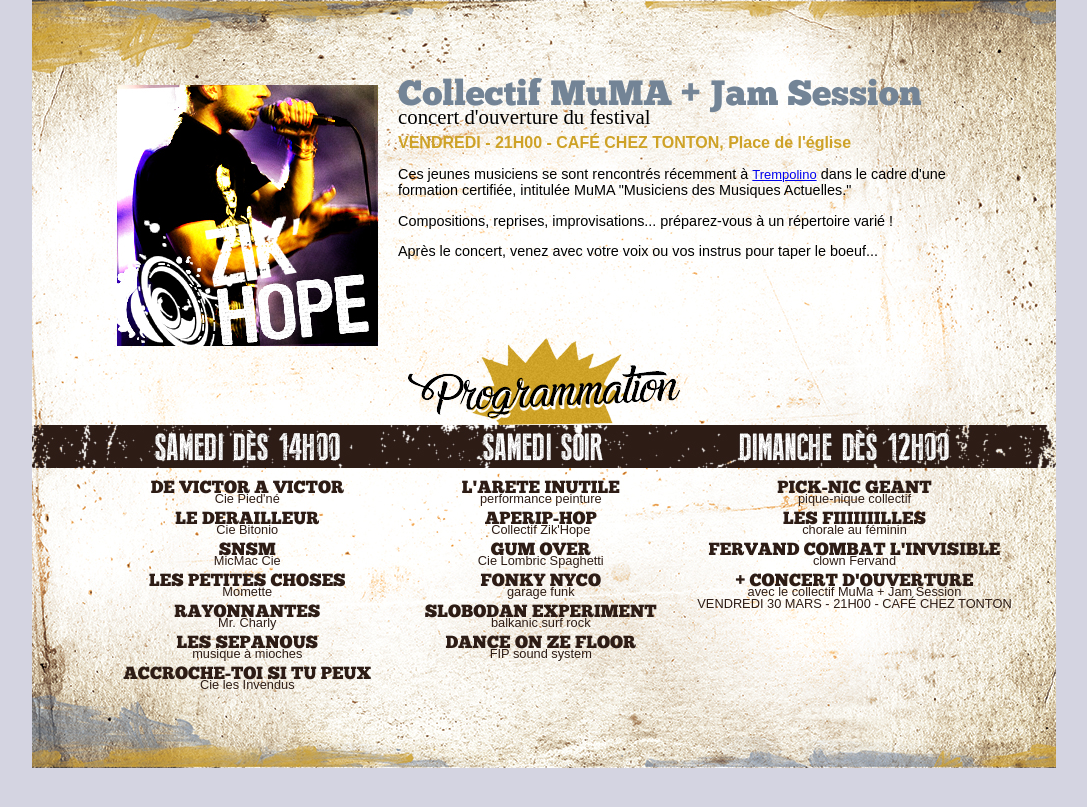
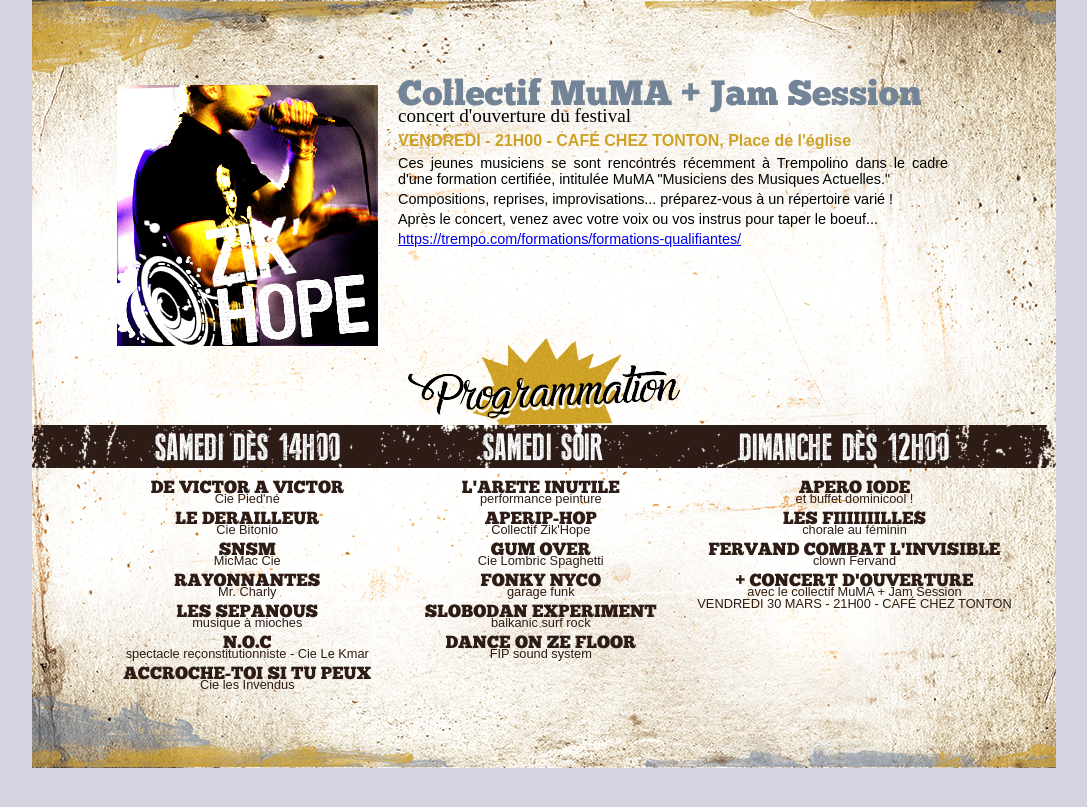
Before and after one commit to air1bzz/festifip, a Jekyll site: the page built from prog.html, in a window 1280 px wide. Shown: the top 807 px of the page, without its empty margins (96-1183 px from the left). Built offline with Jekyll 4.4.1, drawn with Linux system fonts in a browser that asks for light colours; part of the change alters nothing that is shown.

Commit message:
Improve prog page

```diff
--- a/_includes/head.html
+++ b/_includes/head.html
@@ -12,7 +12,9 @@
   {% seo %}
   <link rel="stylesheet" href="{{ "/assets/css/style.css" | relative_url }}">
   <link rel="alternate" type="application/rss+xml" title="{{ site.title | escape }}" href="{{ "/feed.xml" | relative_url }}">
+  <script type="text/javascript" src="{{ "/assets/js/prog_main.js" | relative_url }}">
 
+  </script>
   {% if jekyll.environment == 'production' and site.google_analytics %}
     {% include google-analytics.html %}
   {% endif %}
--- a/_sass/theme/_prog_page.sass
+++ b/_sass/theme/_prog_page.sass
@@ -20,15 +20,17 @@ $normal-color: #2D1C15
     font-family: 'Arial', serif
     font-size: 0.9em
     width: 550px
-
+    margin: 0 0 4px 0
+    text-align: justify
+    display: block
 
 #band-description
   margin: -9px 0 0 0
   font-family: 'Times New Roman', 'Arial', serif
-  font-size: 1.3em
+  font-size: 1.2em
 
 #band-date
-  margin: 5px 0 0 0
+  margin: 5px 0 5px 0
   font-family: 'Arial', serif
   font-size: 1em
   color: #CEA227
@@ -47,13 +49,14 @@ $normal-color: #2D1C15
       flex-direction: column
       align-items: center
       font-family: 'ChunkFive', 'Arial', serif
+      color: $normal-color
       h2
         cursor: pointer
         margin-top: 2px
         margin-bottom: 0
         font-size: 1.1em
         font-weight: normal
-        color: $normal-color
+        color: inherit
 
       p
         margin-top: -6px
@@ -61,7 +64,7 @@ $normal-color: #2D1C15
         font-size: 0.8em
         font-weight: normal
         margin-bottom: 3px
-        color: $normal-color
+        color: inherit
 
 #prog-banner
   display: flex
--- /dev/null
+++ b/assets/js/prog_main.js
@@ -0,0 +1,236 @@
+var bands = {
+  muma: {
+    title: 'Collectif MuMA + Jam Session',
+    desc: "concert d'ouverture du festival",
+    date: "VENDREDI 30 MARS - 21H00 - Café CHEZ TONTON, Place de l'Eglise – PRIX LIBRE",
+    para: [
+      "Ces jeunes musiciens se sont rencontrés récemment à Trempolino dans le cadre d'une formation certifiée intitulée MuMA \"Musiciens des Musiques Actuelles\".",
+      'Compositions, reprises, improvisations... préparez-vous à un répertoire varié !',
+      'Après le concert, venez avec votre voix ou vos instrus pour taper le boeuf...'
+    ],
+    links: ['https://trempo.com/formations/formations-qualifiantes/']
+  },
+  victor: {
+    title: 'DE VICTOR A VICTOR',
+    desc: "Cie Pied'Né",
+    date: 'SAMEDI - 14H35 – GARAGE ETOILE',
+    para: [
+      'Installez-vous confortablement, il va nous raconter une histoire... son histoire :',
+      "Il vient d'avoir 20 ans. Il est temps pour lui de «VIVRE SA VIE»",
+      "Amoureux de la vie, enthousiaste de nature, Victor se cherche, cherche, teste, fouille, farfouille, feuillette, se plante, se trompe, rebondit, rechute, se relève, essaye, réessaye, ré-ré-essaye et… finit par se trouver… peut-être ! Tout ça avec l'énergie candide d'un jeune poussin sorti de sa coquille qui voudrait être un crocodile... ou l'inverse. «Vivre sa vie», ils sont marrants eux... ce n'est pas si pas compliqué.",
+      'Un conte ludique et interactif pour jeune public dès 4 ans  mais aussi pour les plus grands.'
+    ],
+    links: ['http://ciepiedne.fr/de-victor-a-victor/']
+  },
+  derailleur: {
+    title: 'LE DERAILLEUR',
+    desc: 'Cie Bitonio',
+    date: 'SAMEDI - en continu - Place STATION DES SENS',
+    para: [
+      'Vous êtes aux manettes !',
+      "Plongez dans l'univers du «train fantôme» et le voyage sinueux d'une boule sur les rails de nos cauchemars. Découvrez un flipper en équipe pour échapper aux corbeaux, une visite interactive de la maison hantée et l'attaque d'un train fantôme. Cette aventure sculptée par Anthony Mainguet, marionnettiste de la Cie Bitonio et mise en jeu par Raoul Petit commencera sa route au printemps 2018. Cet entresort rassemble 3 joueurs dans un univers à l'aide de trois vies. Les joueurs apprennent à résoudre les énigmes d'une façon ludique. Aurez-vous assez de trois vies ?"
+    ],
+    links: ['http://www.ciebitonio.fr/les-spectacles/le-derailleur']
+  },
+  snsm: {
+    title: 'SNSM',
+    desc: 'MicMac Cie',
+    date: 'SAMEDI - en continu - Place STATION DES SENS',
+    para: [
+      "Forme courte, ludique et interactive, La SMSM recrute propose une aventure dans un espace specifique. En l'espace de 15 minutes, les joueurs vont vivre une aventure en haute mer et participer au nouveau recrutement de la SMSM. Clin d'oeil évident à la SNSM dont l'objectif est le sauvetage humain et matériel en mer, la SMSM, plus récente et dans l'air du temps des économies, est l'association des Sauveteurs en Mer Sans Moyens. La SMSM recrute est un jeu interactif dans lequel les spectateurs deviennent le temps de leur mission, acteurs. Ils devront piloter un bateau en difficulté, tout en subissant les caprices des phénomènes météorologiques et marins..."
+    ],
+    links: ['http://micmaccie.fr/prod/index.php/la-smsm']
+  },
+  rayonnantes: {
+    title: 'RAYONNANTES',
+    desc: 'Mr. Charly',
+    date: 'SAMEDI - en continu - Place STATION DES SENS',
+    para: [
+      "Chers parents, «Rayonnantes, la plus petite grande roue de l'univers !» fera des tours complets grâce à votre incroyable énergie... Chers parents, dans ce laboratoire miniature vos frêles bambins feront l'expérience d'une compétition sans récompense, d'un exercice d'amour sportif !",
+      "Un pur moment de bohneur partagé... Un petit effort, chers parents, car aujourd'hui, c'est vous papa et aussi maman qui ferez tourner la plus petite grande roue de l'univers sous les encouragements de vos charmants enfants."
+    ],
+    links: ['http://www.productionshirsutes.com/?port=la-cie-du-bocage']
+  },
+  sepanous: {
+    title: 'LES SEPANOUS',
+    desc: 'musique à mioches',
+    date: 'SAMEDI - 16H00 – GARAGE ETOILE',
+    para: [
+      'On avait quitté Les Sépanous en compagnie de leur meilleur ennemi, le loup.',
+      "Malmené pendant plusieurs mois, il aurait bien aimé qu'on l'oublie un peu...",
+      "Que diriez-vous de faire la connaissance d'une sorcière amoureuse, d'un ogre élégant et d'un autre polyglotte ? Vous pourriez aussi croiser Salomé, geek à ses heures perdues, ou le Poucet, toujours vaillant...",
+      "Quant au loup, finalement, il n'est pas parti bien loin : il espionne toujours en lisière du bois."
+    ],
+    links: ['https://lessepanous.wordpress.com/']
+  },
+  noc: {
+    title: 'N.O.C.',
+    desc: 'spectacle reconstitutionniste - Cie Le Kmar',
+    date: 'SAMEDI – Horaires du 3ème type – Lieu inconnu',
+    para: [
+      "Automne 1974, vingt ans après la vague d'ovni de 54, la France subit à nouveau un pic d'apparition. Les témoignages s'amplifient notamment dans le Nord.",
+      "Allen et Jacques, deux ovnilogues de renom, vous proposent une immersion dans l'époque grace à des reconstitutions étayées par un impressionnant travail de documentation."
+    ],
+    links: ['https://www.facebook.com/Le-KMAR-1327002084045062/']
+  },
+  accroche: {
+    title: 'ACCROCHE-TOI SI TU PEUX',
+    desc: 'Cie les Invendus',
+    date: 'SAMEDI - 17H30 - GARAGE ETOILE',
+    para: [
+      "C'est un voyage de mouvements jonglés, physiquement engagé, où la solitude se mêle au déchainement et la complicité à l'absurde. Ils se soutiennent, s'accompagnent, se perdent, tombent... Toujours ensemble. Le jeu se cultive, il entretient la relation.",
+      'Les balles sont médiatrices de leurs échanges.',
+      'Elles les temporisent, les animent, les lient et les enveniment.'
+    ],
+    links: ['http://cielesinvendus.wixsite.com/cielesinvendus/accroche-toi']
+  },
+  inutile: {
+    title: "L'ARETE INUTILE",
+    desc: 'Performance peinture & DJ',
+    date: 'SAMEDI - 18H45 - Place STATION DES SENS',
+    para: [
+      "L'Arête-inutile c'est une équipe de 8 dont un dj. On installe des toiles vierges en cercle et c'est parti. Toutes les 3 minutes une rotation se fait. On passe et on repasse. Chacun se nourrit du travail de l'autre. C'est 100% impro, rien n'est préparé à l'avance. Les énergies du moment font le reste ! Et en spéciale pour le FIP le public pourra, s'il le veut, acheter une toile en stoppant la perf quand il le désire !!!"
+    ],
+    links: ['http://lareteinutile.wix.com/28', 'http://lareteinutile.blogspot.com']
+  },
+  aperip: {
+    title: 'APERIP-HOP',
+    desc: "Collectif Les Zik'Hopiens",
+    date: 'SAMEDI SOIR - 20H00 - Place STATION DES SENS',
+    para: [
+      "Chaque lundi, les adhérents de l'asso Zik'Hope participent à des ateliers d'écriture et de mise en voix (rap/chant). Ces artistes en herbe ont entre 9 à 66 ans et chantent leurs textes sur des instrumentaux triés sur le volet.",
+      'La relève est là...'
+    ],
+    links: ['http://www.zik-hope.com/']
+  },
+  gum: {
+    title: 'GUM OVER',
+    desc: 'Cie Lombric Spaghetti',
+    date: 'SAMEDI SOIR - 20H40 - GARAGE ETOILE',
+    para: [
+      "Deux personnages clownesques se sont échappés d'un western perdu dans les fins fonds du Bayou. Ils sont décalés, déjantés et parfois même poétiques.",
+      "Ils proposent une performance comme un trait d'union entre la terre de la bêche et le bitume de la barrière galvanisée.",
+      'Une intrusion dans leur monde absurde et touchant.',
+      "C'est du cirque, de la transpiration, des inquiétudes, des rires et des respirations."
+    ],
+    links: ['https://lombricspaghetti.jimdo.com/vid%C3%A9os']
+  },
+  fonky: {
+    title: 'FONKY NYKO',
+    desc: 'garage funk',
+    date: 'SAMEDI SOIR - 21H30 - GARAGE ETOILE',
+    para: [
+      "Calé sur un groove qui cogne le premier temps, infiltré par l'afrobeat de Lagos et connecté à la rudesse du Delta, c'est dans une fonderie électrique que Fonky Nyko usine son garage funk.",
+      "Assurées par l'hélicon, les basses grognent et ronflent, accompagnant sax baryton sous effets et guitares griffantes que seul le chant rugueusement soul de Nyko lui-même peut dompter !",
+      "Quand Fonky Nyko investit la scène c'est pour la transformer en enfer rythmique, en étau funky où les amplis sont régulièrement poussés dans la zone de surchauffe. Fonky Nyko, fonky nitro !"
+    ],
+    links: ['https://fonkynyko.bandcamp.com/']
+  },
+  slobodan: {
+    title: 'SLOBODAN EXPERIMENT',
+    desc: 'surf-rock expérimental',
+    date: 'SAMEDI SOIR - 23H15 - GARAGE ETOILE',
+    para: [
+      "Ici la balalaïka a été troquée contre une Grestch et les airs traditionnels des Balkans se voient revisités à la Dick Dale en mode surf rock frénétique, avec quelques accents stoner et autres envolées free-jazz façon John Zorn. Parfaite bande-son d'un improbable road-movie signé à la fois Kusturica et Tarantino, la musique de Slobodan Experiment est avant tout une implacable machine à faire danser. Ces trois-là vous réaniment façon électrochoc mariages, enterrements, barmitzvas, retournant en moins de deux n'importe quel dancefloor."
+    ],
+    links: [
+      'https://slobodanexperiment1.bandcamp.com/album/electric-surf-school',
+      'https://slobodanexperiment.wordpress.com/'
+    ]
+  },
+  floor: {
+    title: 'DANCE ON ZE FLOOR',
+    desc: 'FIP sound system',
+    date: 'SAMEDI SOIR - 00H30 - GARAGE ETOILE',
+    para: [
+      'Tel un grand crew millésimé, le staff du FIP vous distillera une selection de titres internationaux ne manquant pas de cuisse !',
+      'De quoi enflammer le dance-floor...'
+    ]
+  },
+  iode: {
+    title: 'APERO IODE',
+    desc: 'et buffet dominicool !',
+    date: 'DIMANCHE - 12H00 - Place STATION DES SENS',
+    para: [
+      "Venez partager les saveurs apéritives d'un dimanche midi...",
+      "On déballe les huîtres, on déroule de belles nappes, y'a juste à venir avec son pique-nique à partager ensemble sous un rayon de soleil et qui sait... peut-être un p'tit air d'accordéon ?",
+      '(le pain, le fromage, le saucisson et les graines germées sont bien sur autorisés)',
+      'Bon appétit !'
+    ]
+  },
+  filles: {
+    title: 'LES FIIIIIIIIIILLES',
+    desc: "girls'band vocal",
+    date: 'DIMANCHE - 14H00 - Place STATION DES SENS',
+    para: ['Un petit choeur, 10 filles, des chansons, un répertoire franco-world-pop !']
+  },
+  fervand: {
+    title: "FERVAND COMBAT L'INVISIBLE",
+    desc: 'Clown acrobatique',
+    date: 'DIMANCHE - 15H00 - GARAGE ETOILE',
+    para: [
+      'Fervand est clown de cirque avec, sur, dessous, en travers et surtout une bicyclette acrobatique.',
+      "Au programme et a son insu,une course échevelée contre le vide,seul face a la visibilité infinie de son âme. Son allure est toute aussi traditionnelle que flagrante, tel les clowns ancestraux, un corps cascadeurs et dégingandés, comme échappé d'une ménagerie humaine, apportant dans notre quotidien goudronné une vue absurde et surnaturel de la piste étoilés."
+    ]
+  },
+  chaton: {
+    title: 'ORCHESTRE CHATON',
+    desc: 'bal populo déglingué',
+    date: 'DIMANCHE - 16H30 - GARAGE ETOILE',
+    para: [
+      "Chaton c'est du sport... mais c'est aussi de l'amour, du vin, du sexe et de la tendresse, comme une petite boule de poils soyeuse et attirante qu'on a envie de serrer très très fort contre soi pour se rassurer les longues nuits d'hiver..",
+      "C'est un bal tragique, sans mort mais populaire, qui fait danser tout le monde, sur des musiques traditionnelles & électriques comme des tarentelles, des choros, des rumbas des mariachis etc...",
+      "Tout ceci est bien sûr du rock'n roll, ne l'oublions pas, bisous...",
+      'Bal populo à danser ou écouter avec les pieds'
+    ],
+    links: ['https://www.facebook.com/people/Orchestre-Chaton/']
+  }
+}
+
+var lastElem = null
+
+function bandMain (bandTag) {
+  var band = bands[bandTag]
+  var imgElem = document.getElementById('band-img')
+  var titleElem = document.getElementById('band-title')
+  var descElem = document.getElementById('band-description')
+  var dateElem = document.getElementById('band-date')
+  var mainElem = document.getElementById('band')
+  var navElem = document.getElementById(bandTag)
+  var src = '../assets/img/' + bandTag + '.jpg'
+
+  titleElem.innerText = band.title
+  descElem.innerText = band.desc
+  dateElem.innerText = band.date
+  imgElem.setAttribute('src', src)
+  imgElem.setAttribute('alt', bandTag)
+
+  // clean text children
+  for (var elem = document.getElementsByClassName('band-text')[0]; document.getElementsByClassName('band-text').length !== 0; elem = document.getElementsByClassName('band-text')[0]) {
+    elem.remove()
+  }
+
+  for (var text of band.para) {
+    var p = document.createElement('p')
+    p.setAttribute('class', 'band-text')
+    p.innerText = text
+    mainElem.appendChild(p)
+  }
+
+  if (band.links) {
+    for (var link of band.links) {
+      var a = document.createElement('a')
+      a.setAttribute('class', 'band-text')
+      a.setAttribute('href', link)
+      a.innerText = link
+      mainElem.appendChild(a)
+    }
+  }
+
+  // Change color
+  if (lastElem) {
+    lastElem.style.color = '#2D1C15'
+  }
+  navElem.style.color = '#CEA227'
+  lastElem = navElem
+}
--- a/prog.html
+++ b/prog.html
@@ -6,14 +6,15 @@ permalink: /programmation/
 ---
 
 <main>
-  <img src="../assets/img/zikhope.jpg" alt="">
+  <img id="band-img" src="../assets/img/zikhope.jpg" alt="muma">
   <section id="band">
-    <h2>Collectif MuMA + Jam Session</h2>
+    <h2 id="band-title">Collectif MuMA + Jam Session</h2>
     <p id="band-description">concert d'ouverture du festival</p>
     <p id="band-date">VENDREDI - 21H00 - CAFÉ CHEZ TONTON, Place de l'église</p>
-    <p class="band-text">Ces jeunes musiciens se sont rencontrés récemment à <a class="band-text" href="https://trempo.com/formations/formations-qualifiantes/">Trempolino</a> dans le cadre d'une formation certifiée, intitulée MuMA "Musiciens des Musiques Actuelles."</p>
+    <p class="band-text">Ces jeunes musiciens se sont rencontrés récemment à Trempolino dans le cadre d'une formation certifiée, intitulée MuMA "Musiciens des Musiques Actuelles."</p>
     <p class="band-text">Compositions, reprises, improvisations... préparez-vous à un répertoire varié !</p>
     <p class="band-text">Après le concert, venez avec votre voix ou vos instrus pour taper le boeuf...</p>
+    <a class="band-text" href="https://trempo.com/formations/formations-qualifiantes/">https://trempo.com/formations/formations-qualifiantes/</a>
   </section>
 </main>
 
@@ -25,77 +26,77 @@ permalink: /programmation/
 
   <nav id="nav-prog">
     <section id="saturday">
-      <div>
-        <h2>DE VICTOR A VICTOR</h2>
+      <div id="victor">
+        <h2 onclick="bandMain('victor')">DE VICTOR A VICTOR</h2>
         <p>Cie Pied'né</p>
       </div>
-      <div>
-        <h2>LE DERAILLEUR</h2>
+      <div id="derailleur">
+        <h2 onclick="bandMain('derailleur')">LE DERAILLEUR</h2>
         <p>Cie Bitonio</p>
       </div>
-      <div>
-        <h2>SNSM</h2>
+      <div id="snsm">
+        <h2 onclick="bandMain('snsm')">SNSM</h2>
         <p>MicMac Cie</p>
       </div>
-      <div>
-        <h2>LES PETITES CHOSES</h2>
-        <p>Momette</p>
-      </div>
-      <div>
-        <h2>RAYONNANTES</h2>
+      <div id="rayonnantes">
+        <h2 onclick="bandMain('rayonnantes')">RAYONNANTES</h2>
         <p>Mr. Charly</p>
       </div>
-      <div>
-        <h2>LES SEPANOUS</h2>
+      <div id="sepanous">
+        <h2 onclick="bandMain('sepanous')">LES SEPANOUS</h2>
         <p>musique à mioches</p>
       </div>
-      <div>
-        <h2>ACCROCHE-TOI SI TU PEUX</h2>
+      <div id="noc">
+        <h2 onclick="bandMain('noc')">N.O.C</h2>
+        <p>spectacle reconstitutionniste - Cie Le Kmar</p>
+      </div>
+      <div id="accroche">
+        <h2 onclick="bandMain('accroche')">ACCROCHE-TOI SI TU PEUX</h2>
         <p>Cie les Invendus</p>
       </div>
     </section>
     <section id="saturday-night">
-      <div>
-        <h2>L'ARETE INUTILE</h2>
+      <div id="inutile">
+        <h2 onclick="bandMain('inutile')">L'ARETE INUTILE</h2>
         <p>performance peinture</p>
       </div>
-      <div>
-        <h2>APERIP-HOP</h2>
+      <div id="aperip">
+        <h2 onclick="bandMain('aperip')">APERIP-HOP</h2>
         <p>Collectif Zik'Hope</p>
       </div>
-      <div>
-        <h2>GUM OVER</h2>
+      <div id="gum">
+        <h2 onclick="bandMain('gum')">GUM OVER</h2>
         <p>Cie Lombric Spaghetti</p>
       </div>
-      <div>
-        <h2>FONKY NYCO</h2>
+      <div id="fonky">
+        <h2 onclick="bandMain('fonky')">FONKY NYCO</h2>
         <p>garage funk</p>
       </div>
-      <div>
-        <h2>SLOBODAN EXPERIMENT</h2>
+      <div id="slobodan">
+        <h2 onclick="bandMain('slobodan')">SLOBODAN EXPERIMENT</h2>
         <p>balkanic surf rock</p>
       </div>
-      <div>
-        <h2>DANCE ON ZE FLOOR</h2>
+      <div id="floor">
+        <h2 onclick="bandMain('floor')">DANCE ON ZE FLOOR</h2>
         <p>FIP sound system</p>
       </div>
     </section>
     <section id="sunday">
-      <div>
-        <h2>PICK-NIC GEANT</h2>
-        <p>pique-nique collectif</p>
+      <div id="iode">
+        <h2 onclick="bandMain('iode')">APERO IODE</h2>
+        <p>et buffet dominicool !</p>
       </div>
-      <div>
-        <h2>LES FIIIIIIILLES</h2>
+      <div id="filles">
+        <h2 onclick="bandMain('filles')">LES FIIIIIIILLES</h2>
         <p>chorale au féminin</p>
       </div>
-      <div>
-        <h2>FERVAND COMBAT L'INVISIBLE</h2>
+      <div id="fervand">
+        <h2 onclick="bandMain('fervand')">FERVAND COMBAT L'INVISIBLE</h2>
         <p>clown Fervand</p>
       </div>
-      <div>
-        <h2>+ CONCERT D'OUVERTURE</h2>
-        <p>avec le collectif <span>MuMa + Jam Session</span></p>
+      <div id="muma">
+        <h2 onclick="bandMain('muma')">+ CONCERT D'OUVERTURE</h2>
+        <p>avec le collectif <span>MuMA + Jam Session</span></p>
         <p>VENDREDI 30 MARS - 21H00 - CAFÉ CHEZ TONTON</p>
       </div>
     </section>
```
Also changed, not shown: assets/img/accroche.jpg (added), assets/img/aperip.jpg (added), assets/img/chaton.jpg (added), assets/img/derailleur.jpg (added), assets/img/fervand.jpg (added), assets/img/floor.jpg (added), assets/img/gum.jpg (added), assets/img/inutile.jpg (added), assets/img/iode.jpg (added), assets/img/rayonnantes.jpg (added), assets/img/sepanous.jpg (added), assets/img/slobodan.jpg (added), assets/img/snsm.jpg (added), assets/img/victor.jpg (added).
